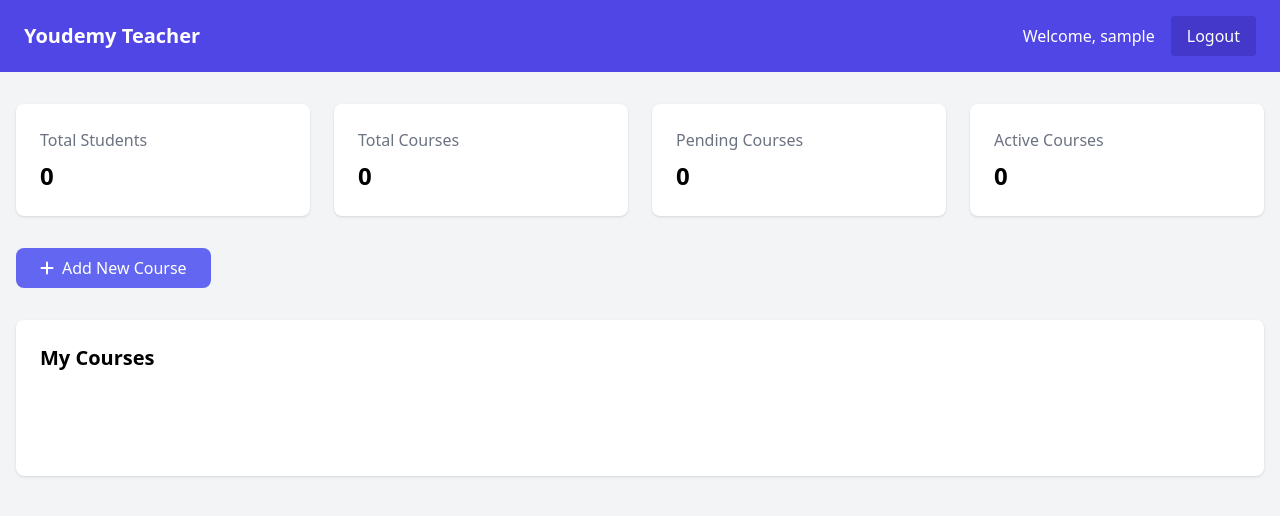
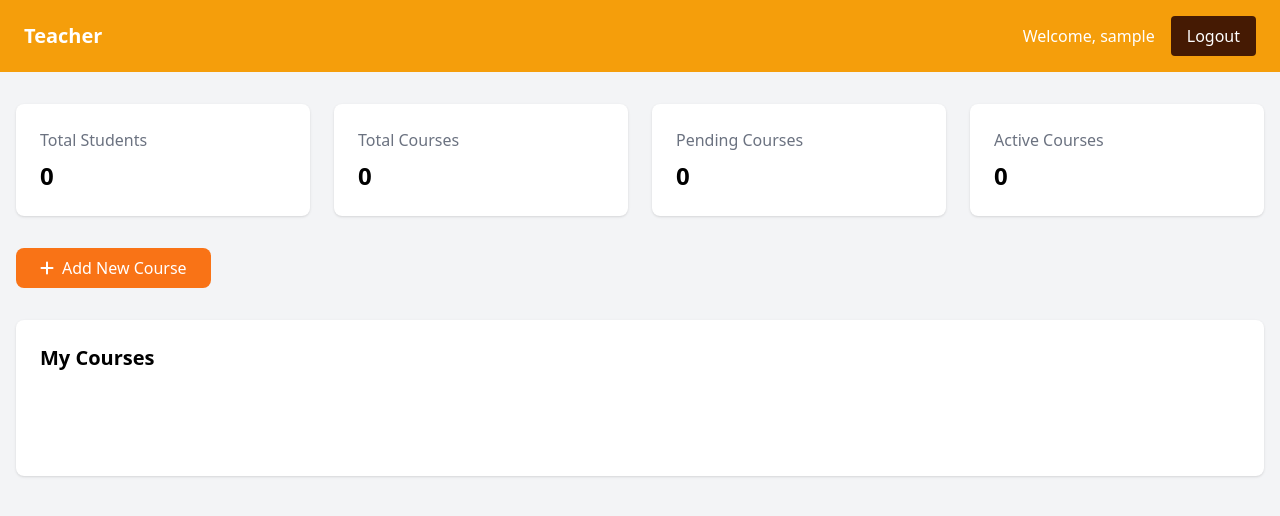
Before and after one commit to boujahdachraf/Youdemy, a PHP site: page /Youdemy/Pages/teacher/teacherdash.php in a window 1280 px wide. Shown: the top 516 px of the page. Run offline with PHP 8.4, Linux system fonts and the light colour scheme; the visitor is signed in with stand-in values (Sample User, id 1); data that the repository does not hold is empty; some libraries are stand-ins or nearby versions.

Commit message:
Ui edits

```diff
--- a/Pages/teacher/teacherdash.php
+++ b/Pages/teacher/teacherdash.php
@@ -169,12 +169,12 @@ $courses = $teacher->getData();
 </head>
 <body class="bg-gray-100">
     <!-- Top Navigation -->
-    <nav class="bg-indigo-600 text-white px-6 py-4">
+    <nav class="bg-amber-500 text-white px-6 py-4">
         <div class="flex justify-between items-center">
-            <h1 class="text-xl font-bold">Youdemy Teacher</h1>
+            <h1 class="text-xl font-bold">Teacher</h1>
             <div class="flex items-center gap-4">
                 <span>Welcome, <?php echo htmlspecialchars($_SESSION['username']); ?></span>
-                <a href="login.php" class="bg-indigo-700 px-4 py-2 rounded hover:bg-indigo-800">Logout</a>
+                <a href="http://localhost/Youdemy/pages/login.php" class="bg-amber-950 px-4 py-2 rounded hover:bg-amber-950">Logout</a>
             </div>
         </div>
     </nav>
@@ -212,7 +212,7 @@ $courses = $teacher->getData();
         <!-- Quick Actions -->
         <div class="mb-8">
             <button onclick="document.getElementById('addCourseModal').classList.remove('hidden')"
-                    class="bg-indigo-500 text-white px-6 py-2 rounded-lg hover:bg-indigo-600">
+                    class="bg-orange-500 text-white px-6 py-2 rounded-lg hover:bg-orange-500">
                 <i class="fas fa-plus mr-2"></i>Add New Course
             </button>
         </div>
@@ -416,11 +416,6 @@ $courses = $teacher->getData();
                                    class="shadow appearance-none border rounded w-full py-2 px-3 text-gray-700">
                             <p class="text-sm text-gray-500 mt-1">Accepted formats: PDF, DOC, DOCX</p>
                         </div>
-                        <div class="mb-4">
-                            <label class="block text-gray-700 text-sm font-bold mb-2">Number of Pages</label>
-                            <input type="number" name="document_pages" min="1"
-                                   class="shadow appearance-none border rounded w-full py-2 px-3 text-gray-700">
-                        </div>
                     </div>
 
                     <!-- Submit Buttons -->
@@ -430,7 +425,7 @@ $courses = $teacher->getData();
                             Cancel
                         </button>
                         <button type="submit"
-                                class="px-4 py-2 bg-indigo-500 text-white rounded hover:bg-indigo-600">
+                                class="px-4 py-2 bg-red-500 text-white rounded hover:bg-red-500">
                             Create Course
                         </button>
                     </div>
```
Also changed, not shown: Pages/admin/admin_users.php (+5 -5 lines), Pages/student/studentdash.php (+4 -4 lines).
